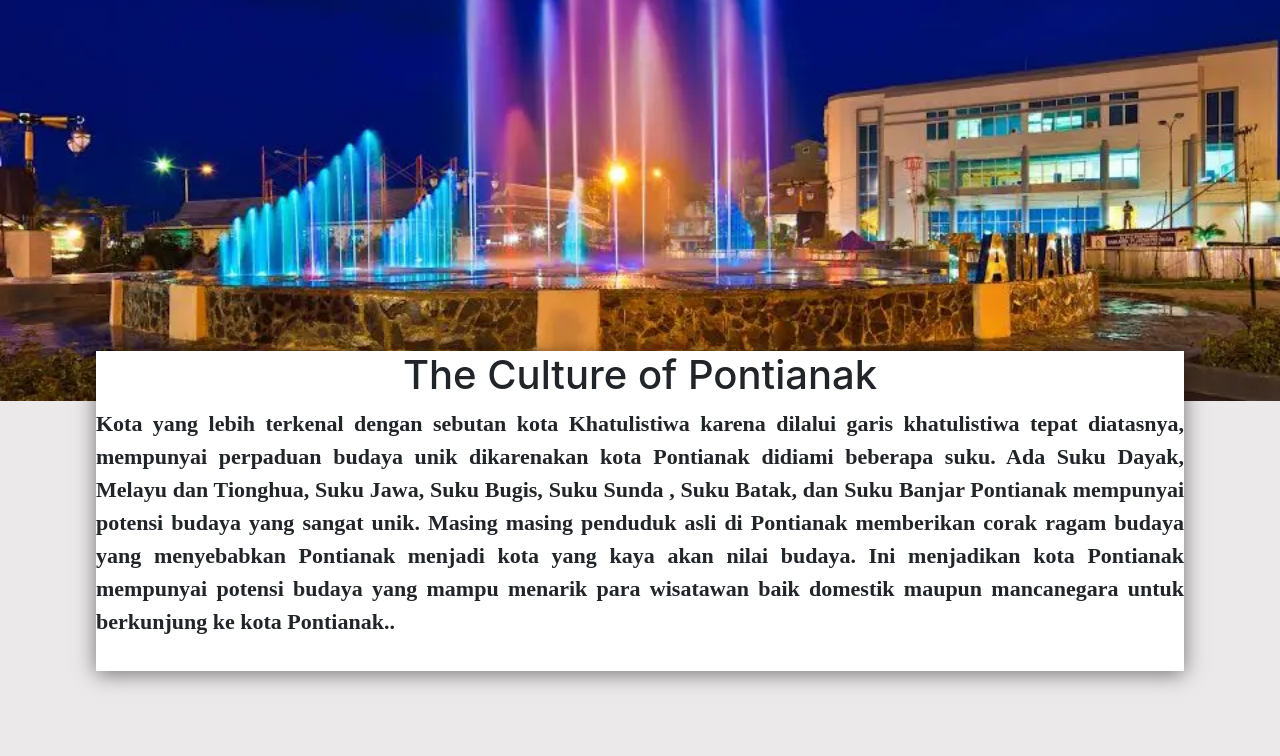
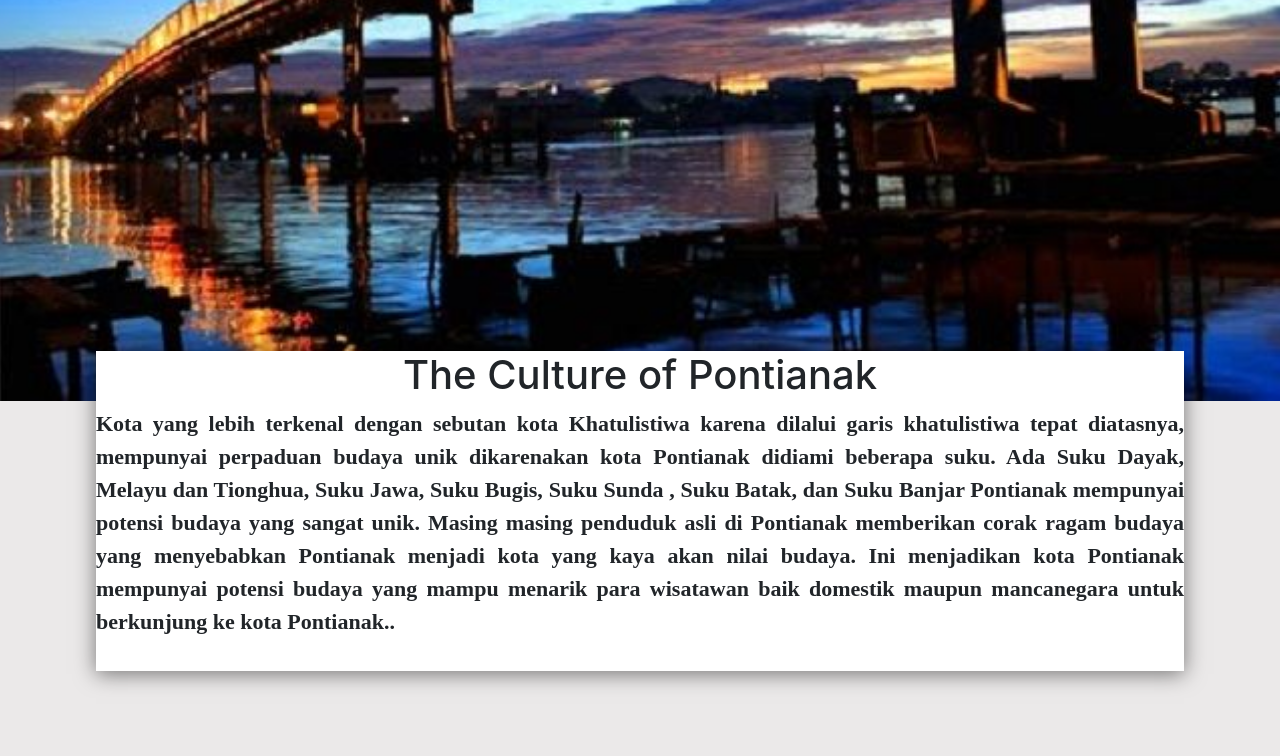
Before and after one commit to fitrianadwi/wisatabatulayang.github.io, a plain HTML site: page home.html in a window 1280 px wide. Shown: the part 410-1166 px from the top of the page. Drawn offline with Linux system fonts and the light colour scheme.

Commit message:
Update style4.css
ganti gambar

```diff
--- a/css/style4.css
+++ b/css/style4.css
@@ -10,7 +10,7 @@ body {
 
 #background {
     margin-top: -100px;
-    background-image: url(../taman.jpg);
+    background-image: url(../taman2.jpg);
     background-size: cover;
     padding-top: 111px;
     max-height: 1112px;
```
